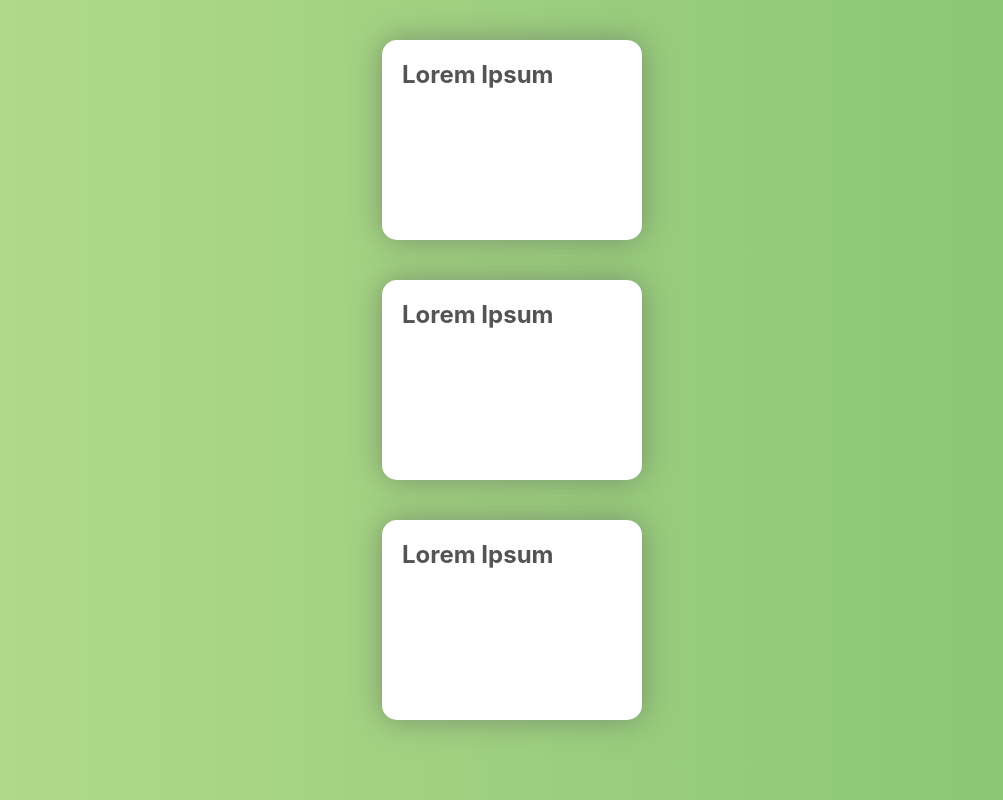
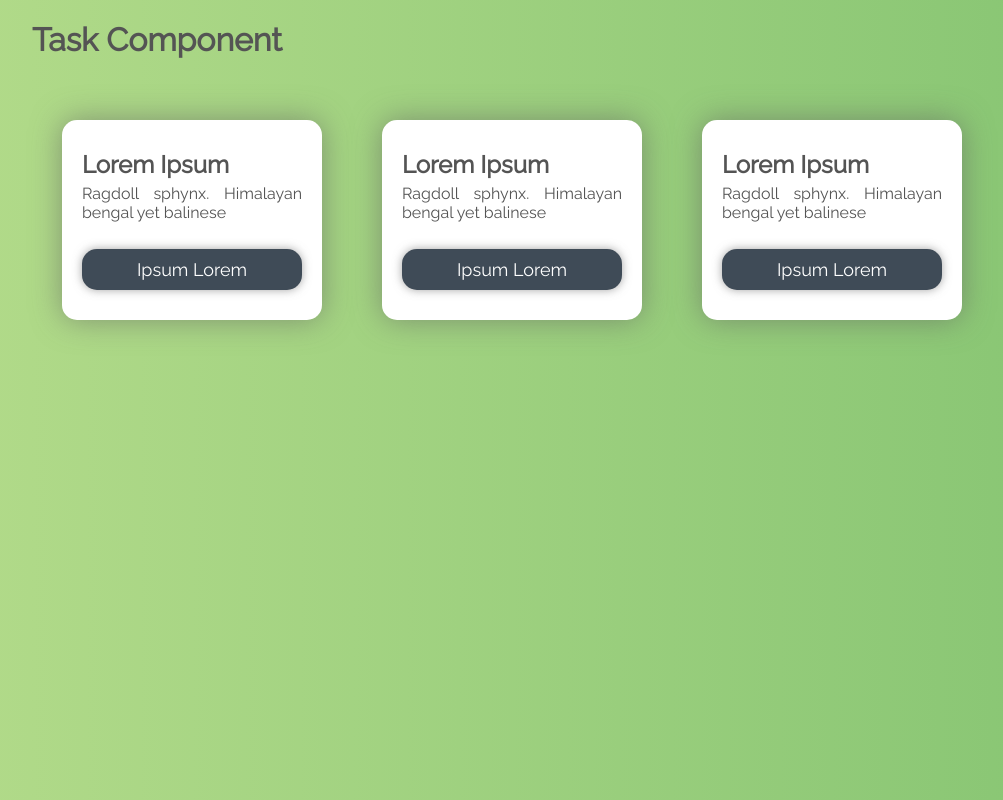
Before and after one commit to medaserenaite/hack-2021, a React (Create React App) app: page /home in a window 1280 px wide. Shown: the top 800 px of the page, without its empty margins (128-1131 px from the left). Built offline with nearby package versions, Linux system fonts and the light colour scheme.

Commit message:
task component update

```diff
--- a/src/App.js
+++ b/src/App.js
@@ -11,9 +11,13 @@ function App() {
             {/* <Router>
               <Route path="/home" component={EmployeeScreen} />
             </Router> */}
-            <Task />
-            <Task />
-            <Task />
+            <h1>Task Component</h1>
+            <div className="Tasks-container">
+              <Task />
+              <Task />
+              <Task />
+            </div>
+
       </div>
     </div>
   );
--- a/src/App.scss
+++ b/src/App.scss
@@ -1,3 +1,18 @@
+@import url('https://fonts.googleapis.com/css2?family=Raleway:wght@300&display=swap');
+@import url('https://fonts.googleapis.com/css2?family=Karla&family=Raleway');
+@import url('https://fonts.googleapis.com/css2?family=Lato:wght@300&display=swap');
+// @import url('https://fonts.googleapis.com/css2?family=Titillium+Web:wght@200&display=swap');
+$Raleway: Raleway;
+$Karla: Karla;
+$Lato: Lato;
+// $Titillium: Titillium;
+
+body {
+  font-family: $Raleway;
+
+
+}
+
 .contentContainer {
   max-width: 960px;
   height: 100%;
@@ -13,16 +28,53 @@
   // border: solid 1px rgba(0, 0, 0, 0.322);
   box-shadow: 0 0 30px rgba(95, 95, 95, 0.568);
   padding: 0 10px;
-  height: 200px;
+  min-height: 200px;
   width: 240px;
   border-radius: 15px;
+
   margin: auto;
   margin-top: 40px;
-  background-color: white;
+  background-color: #ffffff; //can't decide between these 2 colors
+  // background-color: #fbfbf8;
+  display: flex;
+  flex-direction: column;
+  position: relative;
 
   h2 {
     display: block;
-    padding-top: 20px;
-    padding-left: 10px;
+    margin: 0;
+  }
+
+  p {
+
+    margin: 5px 0 0 0;
+  }
+
+  &__container {
+    padding: 30px 10px 0 10px;
+  }
+
+  &__button {
+    border: none;
+    padding: 10px 15px;
+    border-radius: 15px;
+    background-color: #3f4b57;
+    color: white;
+    font-size: 18px;
+    font-family: $Raleway;
+    box-shadow: 0 0 10px rgba(95, 95, 95, 0.568);
+
+    width: 260px - 40px;
+    display: block;
+    position: absolute;
+    bottom: 30px;
+    margin: 0 10px;
   }
 }
+
+.Tasks-container {
+  @media all and (min-width: 600px) {
+    display: flex;
+    flex-wrap: wrap;
+  }
+}
--- a/src/components/Task.js
+++ b/src/components/Task.js
@@ -3,7 +3,11 @@ import React from 'react'
 export default function Task() {
     return (
         <div className="Task">
-            <h2>Lorem Ipsum</h2>
+            <div className="Task__container">
+                <h2>Lorem Ipsum</h2>
+                <p>Ragdoll sphynx. Himalayan bengal yet balinese</p>
+            </div>
+            <button className="Task__button">Ipsum Lorem</button>
         </div>
     )
 }
--- a/src/index.css
+++ b/src/index.css
@@ -1,16 +1,12 @@
 body {
   margin: 0;
-  font-family: -apple-system, BlinkMacSystemFont, 'Segoe UI', 'Roboto', 'Oxygen',
-    'Ubuntu', 'Cantarell', 'Fira Sans', 'Droid Sans', 'Helvetica Neue',
-    sans-serif;
   -webkit-font-smoothing: antialiased;
   -moz-osx-font-smoothing: grayscale;
-  height: 100%;
+  /* height: 100%; */
   background-image: linear-gradient(to left, #85c472, #b5dc8b);
   color: #545454;
 }
 
-code {
-  font-family: source-code-pro, Menlo, Monaco, Consolas, 'Courier New',
-    monospace;
+html, body {
+  margin: 0;
 }
```
